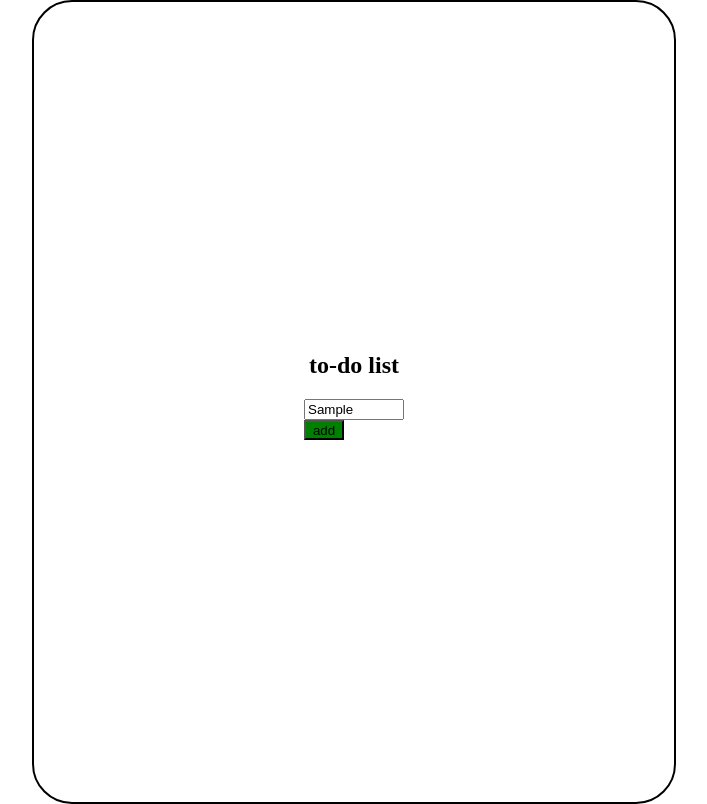
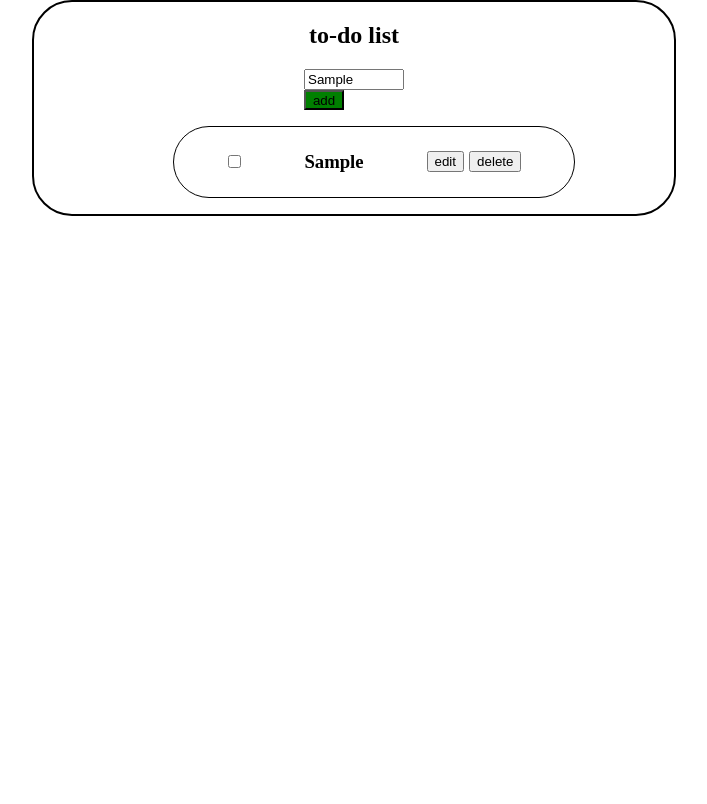
Before and after one commit to ofirdagan/karate-kid-kickstart, a plain HTML site: page 1-Vanilla/index.html in a window 1280 px wide. Both pictures are taken after typing "Sample" into the empty fields and a click on the button "add". Shown: the whole page, without its empty margins (286-993 px from the left). Drawn offline with Linux system fonts and the light colour scheme.

Commit message:
integrate with event param

```diff
--- a/1-Vanilla/styles.css
+++ b/1-Vanilla/styles.css
@@ -14,7 +14,7 @@ body {
   border: 2px solid;
   border-radius: 40px;
   width: 50%;
-  height: 100vh;
+  /* height: 100vh; */
 }
 .to-do-list-container {
   display: flex;
--- a/1-Vanilla/toDoListApp.js
+++ b/1-Vanilla/toDoListApp.js
@@ -58,7 +58,7 @@
     toDoTaskElement.appendChild(taskInfoElement);
     const buttonsWrapper = createButtonElements(taskId);
     toDoTaskElement.appendChild(buttonsWrapper);
-    let ulElement = document.getElementById("ul");
+    let ulElement = document.getElementById("to-do-list-container");
     ulElement.appendChild(toDoTaskElement);
   }
   function createCheckBoxElement(taskId) {
@@ -76,12 +76,12 @@
     return htmlElement;
   }
 
-  function getNewTaskId() {
+  function getNewTaskId(ev) {
     idSerializer++;
     return idSerializer.toString();
   }
 
-  function deleteElementButtonHandler(id) {
+  function deleteElementButtonHandler(event,id) {
     const task = document.getElementById(id);
     task.remove();
   }
@@ -92,21 +92,23 @@
     let taskTitle = task.querySelector("#task-title");
     taskTitle.textContent = newInput.value;
   }
-  function createButtonElement(className, eventType, callBack = () => {}, params = "") {
+  function createButtonElement(className, eventType, callBack = () => {}, ...args) {
     let buttonElement = createHtmlElement("button", className);
-    buttonElement.addEventListener(eventType, () => {
-      callBack(params);
+    buttonElement.addEventListener(eventType, (event) => {
+      callBack(event,...args);
+
     });
     return buttonElement;
   }
-  function markTaskAsDone(taskId) {
+  function markTaskAsDone(event,taskId) {
     let task = document.getElementById(taskId);
     let title = task.querySelector("#task-title");
     title.classList.add("done-task");
   }
 
-  function addNewTask() {
+  function addNewTask(ev) {
     const taskTitle = document.getElementById("task-title-input").value;
     createTask(taskTitle);
   }
+
 })();
```
